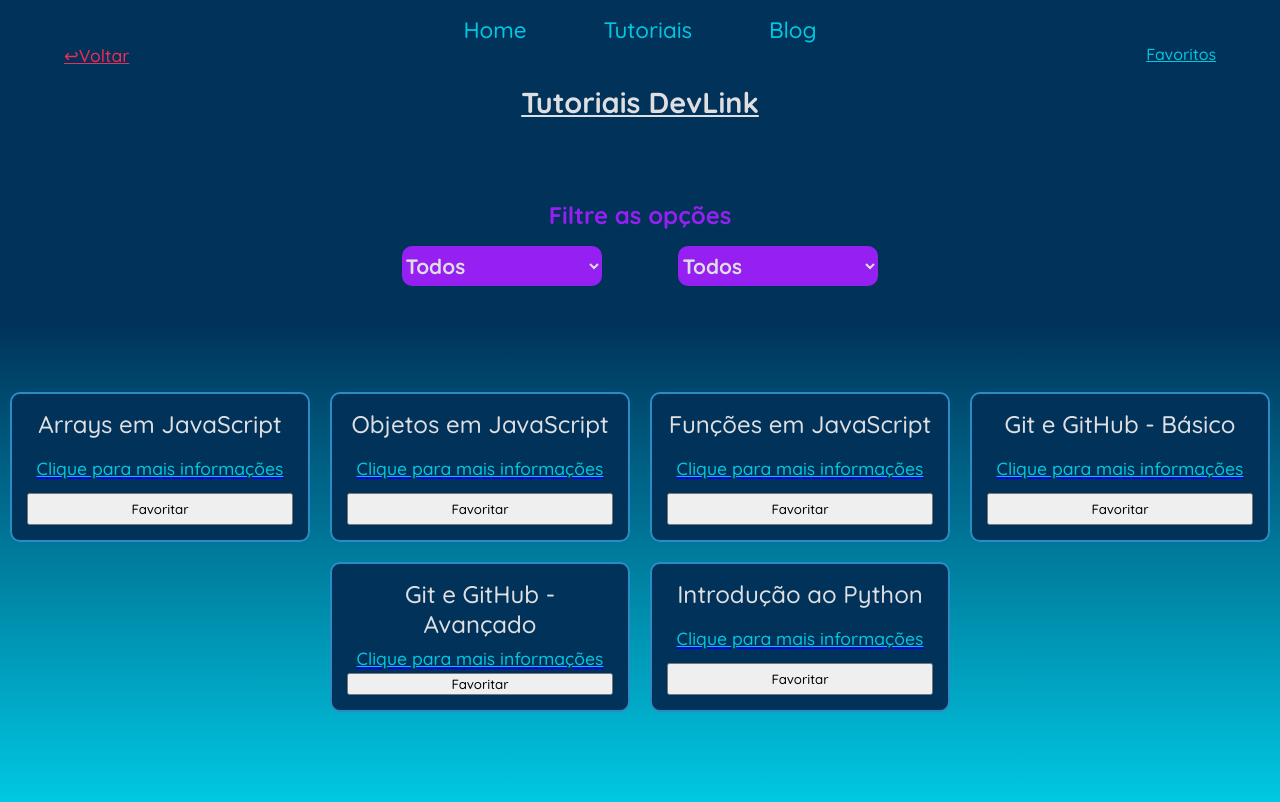
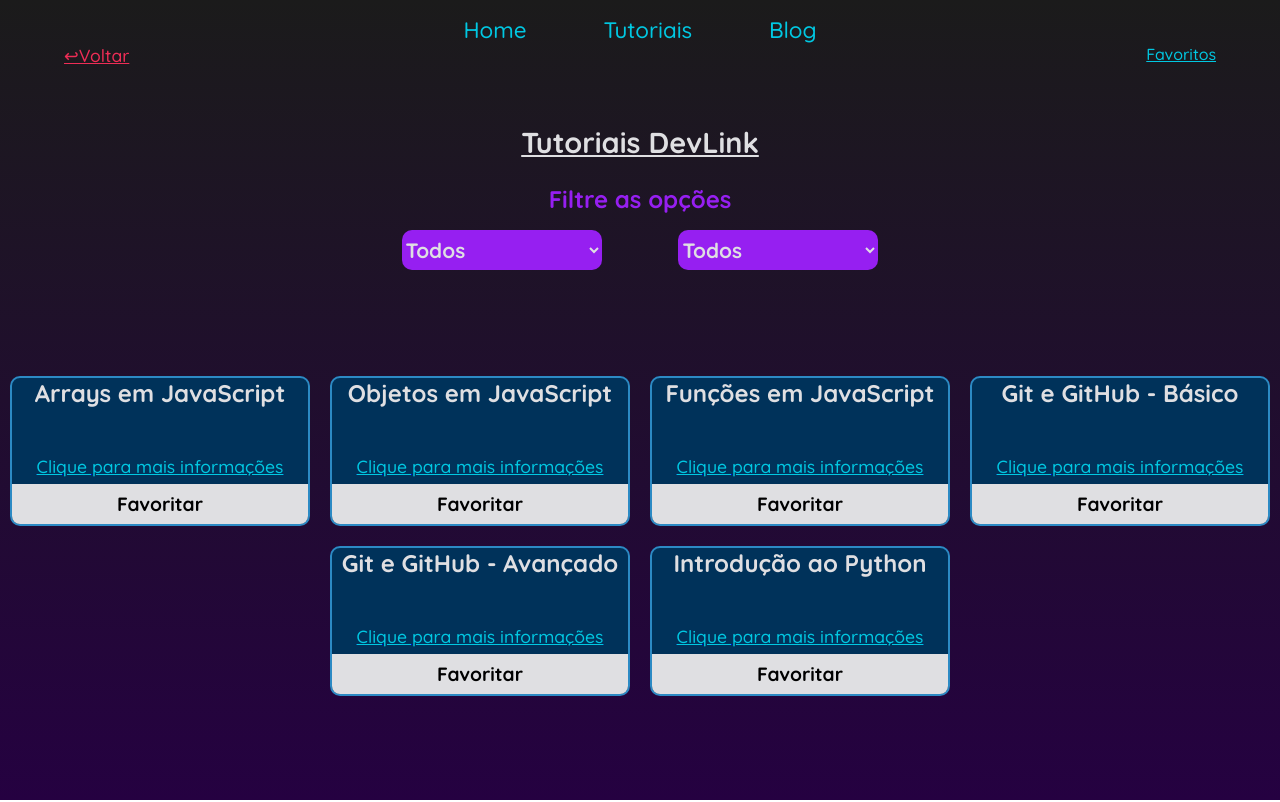
Before and after one commit to MthsLnk-gthb/dev-link, a React (Vite) app: page /tutoriais in a window 1280 px wide. Built offline with nearby package versions, Linux system fonts and the light colour scheme.

Commit message:
Codigo mais legivel

```diff
--- /dev/null
+++ b/src/Components/Filtros/Filtros.jsx
@@ -0,0 +1,44 @@
+import PropTypes from 'prop-types'
+
+const Filtros = ({handleFiltro, filtroTopico, topicos, filtroNivel, niveis}) => {
+  return (
+    <section className="filtros-tutoriais">
+      <h2>Filtre as opções</h2>
+      <select
+        name="topico"
+        onChange={handleFiltro}
+        value={filtroTopico}
+        className="select-filtros"
+      >
+        {topicos.map((topico) => (
+          <option key={topico} value={topico}>
+            {topico}
+          </option>
+        ))}
+      </select>
+
+      <select
+        name="nivel"
+        onChange={handleFiltro}
+        value={filtroNivel}
+        className="select-filtros"
+      >
+        {niveis.map((nivel) => (
+          <option key={nivel} value={nivel}>
+            {nivel}
+          </option>
+        ))}
+      </select>
+    </section>
+  );
+}
+
+Filtros.propTypes = {
+  handleFiltro: PropTypes.func.isRequired,
+  filtroTopico: PropTypes.string.isRequired,
+  topicos: PropTypes.arrayOf(PropTypes.string).isRequired,
+  filtroNivel: PropTypes.string.isRequired,
+  niveis: PropTypes.arrayOf(PropTypes.string).isRequired,
+};
+
+export default Filtros
--- a/src/routes/Favoritos/Favoritos.jsx
+++ b/src/routes/Favoritos/Favoritos.jsx
@@ -1,20 +1,3 @@
-/*import Voltar from "../../Components/Voltar";
-
-const Favoritos = () => {
-  return (
-    <main>
-      <Voltar rotaDestino="/tutoriais" />
-      <h1>Favoritos</h1>
-    </main>
-  );
-};
-
-export default Favoritos;
-*/
-
-// Favoritos.jsx
-// Favoritos.jsx
-
 import { Link } from "react-router-dom";
 import Voltar from "../../Components/Voltar";
 import { useFavoritos } from "../../Context/FavoritosContext";
@@ -29,17 +12,22 @@ const Favoritos = () => {
   return (
     <main>
       <Voltar rotaDestino="/tutoriais" />
-      <h1>Favoritos</h1>
+      <h1 className="nome-pagina">Favoritos</h1>
+      <article className="lista-de-tutoriais">
       {favoritos.map((favorito) => (
-        <div key={favorito.id}>
+        <section className="caixa-tutorial" key={favorito.id}>
+          <h3>{favorito.title}</h3>
           <Link to={`/tutoriais/${favorito.id}`}>
-            {favorito.title}
+            <span>
+              Mais informações
+            </span>
           </Link>
-          <button onClick={() => handleRemoverFavorito(favorito.id)}>
+          <button onClick={() => handleRemoverFavorito(favorito.id)} className="botao-favoritar">
             Remover dos Favoritos
           </button>
-        </div>
+        </section>
       ))}
+      </article>
     </main>
   );
 };
--- a/src/routes/Tutoriais/Tutoriais.jsx
+++ b/src/routes/Tutoriais/Tutoriais.jsx
@@ -1,9 +1,13 @@
-/*import { Link } from "react-router-dom";
+import { Link } from "react-router-dom";
 import { arrayTutoriais } from "./listaDeTutoriais";
 import { useState } from "react";
 import Voltar from "../../Components/Voltar";
+import { useFavoritos } from "../../Context/FavoritosContext";
+import Filtros from "../../Components/Filtros/Filtros";
 
 const Tutoriais = () => {
+  const { adicionarFavorito, favoritos } = useFavoritos();
+
   const [filtroTopico, setFiltroTopico] = useState("Todos");
   const [filtroNivel, setFiltroNivel] = useState("Todos");
 
@@ -15,6 +19,10 @@ const Tutoriais = () => {
     } else if (name === "nivel") {
       setFiltroNivel(value);
     }
+  };
+
+  const salvarFavoritosNoLocalStorage = () => {
+    localStorage.setItem("favoritos", JSON.stringify(favoritos));
   };
 
   const tutoriaisFiltrados = arrayTutoriais.filter(
@@ -34,75 +42,44 @@ const Tutoriais = () => {
   ];
   const niveis = ["Todos", "Basico", "Intermediario", "Avançado"];
 
-  const [favoritos, setFavoritos] = useState([]);
-
-  const favoritarTutorial = (tutorialId) => {
-    const tutorialFavorito = arrayTutoriais.find(
-      (tutorial) => tutorial.id === tutorialId
-    );
-
-    if (tutorialFavorito && !favoritos.includes(tutorialFavorito)) {
-      setFavoritos([...favoritos, tutorialFavorito]);
-    }
-
-    console.log("Favoritos:", favoritos)
-  };
-
   return (
     <>
       <Voltar rotaDestino="/" />
       <Link to={"/favoritos"} favoritos={favoritos} className="link-favoritos">
         Favoritos
       </Link>
-      <h1 className="nome-pagina">Tutoriais DevLink</h1>
+
       <main className="tutoriais-page">
-        <section className="filtros-tutoriais">
-          <h2>Filtre as opções</h2>
-          <select
-            name="topico"
-            onChange={handleFiltro}
-            value={filtroTopico}
-            className="select-filtros"
-          >
-            {topicos.map((topico) => (
-              <option key={topico} value={topico}>
-                {topico}
-              </option>
-            ))}
-          </select>
-
-          <select
-            name="nivel"
-            onChange={handleFiltro}
-            value={filtroNivel}
-            className="select-filtros"
-          >
-            {niveis.map((nivel) => (
-              <option key={nivel} value={nivel}>
-                {nivel}
-              </option>
-            ))}
-          </select>
-        </section>
+        <h1 className="nome-pagina">Tutoriais DevLink</h1>
+        <Filtros
+          handleFiltro={handleFiltro}
+          filtroTopico={filtroTopico}
+          filtroNivel={filtroNivel}
+          topicos={topicos}
+          niveis={niveis}
+        />
 
         <article className="lista-de-tutoriais">
           {tutoriaisFiltrados.length > 0 ? (
             tutoriaisFiltrados.map((tutorial) => (
-              <div className="caixa-tutorial" key={tutorial.id}>
-                {tutorial.title}
-
+              <section className="caixa-tutorial" key={tutorial.id}>
+                <h3>{tutorial.title}</h3>
                 <Link to={`/tutoriais/${tutorial.id}`} key={tutorial.id}>
-                  <span className="mais-informacoes">
+                  <span>
                     Clique para mais informações
                   </span>
                 </Link>
                 <button
-                  onClick={(e) =>{ e.preventDefault(), favoritarTutorial(tutorial.id)}}
+                  onClick={(e) => {
+                    e.preventDefault();
+                    adicionarFavorito(tutorial);
+                    salvarFavoritosNoLocalStorage();
+                  }}
                   className="botao-favoritar"
                 >
                   Favoritar
                 </button>
-              </div>
+              </section>
             ))
           ) : (
             <span className="nenhum-tutorial-encontrado">
@@ -116,124 +93,3 @@ const Tutoriais = () => {
 };
 
 export default Tutoriais;
-*/
-
-// Tutoriais.jsx
-import { Link } from "react-router-dom";
-import { arrayTutoriais } from "./listaDeTutoriais";
-import { useState } from "react";
-import Voltar from "../../Components/Voltar";
-import { useFavoritos } from "../../Context/FavoritosContext";
-
-const Tutoriais = () => {
-  const { adicionarFavorito, favoritos } = useFavoritos(); // Use o contexto de favoritos
-
-  // Estado local para filtragem
-  const [filtroTopico, setFiltroTopico] = useState("Todos");
-  const [filtroNivel, setFiltroNivel] = useState("Todos");
-
-  // Manipuladores de eventos para filtros
-  const handleFiltro = (e) => {
-    const { name, value } = e.target;
-
-    if (name === "topico") {
-      setFiltroTopico(value);
-    } else if (name === "nivel") {
-      setFiltroNivel(value);
-    }
-  };
-
-    const salvarFavoritosNoLocalStorage = () => {
-      localStorage.setItem("favoritos", JSON.stringify(favoritos));
-    };
-
-  // Filtrar tutoriais com base nos critérios
-  const tutoriaisFiltrados = arrayTutoriais.filter(
-    (tutorial) =>
-      (filtroTopico === "Todos" || tutorial.topico === filtroTopico) &&
-      (filtroNivel === "Todos" || tutorial.nivel === filtroNivel)
-  );
-
-  // Tópicos e níveis disponíveis
-  const topicos = [
-    "Todos",
-    "JavaScript",
-    "HTML",
-    "CSS",
-    "Python",
-    "Outros da Web",
-    "Git e GitHub",
-  ];
-  const niveis = ["Todos", "Basico", "Intermediario", "Avançado"];
-
-  return (
-    <>
-      <Voltar rotaDestino="/" />
-      <Link to={"/favoritos"} favoritos={favoritos} className="link-favoritos">
-        Favoritos
-      </Link>
-      <h1 className="nome-pagina">Tutoriais DevLink</h1>
-      <main className="tutoriais-page">
-        <section className="filtros-tutoriais">
-          <h2>Filtre as opções</h2>
-          <select
-            name="topico"
-            onChange={handleFiltro}
-            value={filtroTopico}
-            className="select-filtros"
-          >
-            {topicos.map((topico) => (
-              <option key={topico} value={topico}>
-                {topico}
-              </option>
-            ))}
-          </select>
-
-          <select
-            name="nivel"
-            onChange={handleFiltro}
-            value={filtroNivel}
-            className="select-filtros"
-          >
-            {niveis.map((nivel) => (
-              <option key={nivel} value={nivel}>
-                {nivel}
-              </option>
-            ))}
-          </select>
-        </section>
-
-        <article className="lista-de-tutoriais">
-          {tutoriaisFiltrados.length > 0 ? (
-            tutoriaisFiltrados.map((tutorial) => (
-              <div className="caixa-tutorial" key={tutorial.id}>
-                {tutorial.title}
-                <Link to={`/tutoriais/${tutorial.id}`} key={tutorial.id}>
-                  <span className="mais-informacoes">
-                    Clique para mais informações
-                  </span>
-                </Link>
-                <button
-                  onClick={(e) => {
-                    e.preventDefault();
-                    adicionarFavorito(tutorial);
-                    salvarFavoritosNoLocalStorage()
-                  }}
-                  className="botao-favoritar"
-                >
-                  Favoritar
-                </button>
-              </div>
-            ))
-          ) : (
-            <span className="nenhum-tutorial-encontrado">
-              <p>Nenhum tutorial encontrado com os filtros selecionados.</p>
-            </span>
-          )}
-        </article>
-      </main>
-    </>
-  );
-};
-
-export default Tutoriais;
--- a/src/styles/styles.scss
+++ b/src/styles/styles.scss
@@ -24,7 +24,7 @@ body {
   justify-content: center;
   text-align: center;
   min-height: 100vh;
-  background-image: linear-gradient(to bottom, $dark-blue 40%, $fluo-blue);
+  background-image: linear-gradient(to bottom, $black, $purple);
 }
 
 .nome-pagina {
@@ -129,7 +129,10 @@ p {
 }
 
 .quem-sou > h1 {
-  font-size: 1.6rem;
+  color: $white-font;
+  text-decoration: underline;
+  font-size: 1.7rem;
+  margin-top: 5vh;
 }
 
 .quem-sou > p {
@@ -137,8 +140,8 @@ p {
 }
 
 .foto-matheus {
-  width: 250px;
-  height: 250px;
+  width: 220px;
+  height: 220px;
   object-fit: cover;
   border-radius: 50%;
   margin-top: 5vh;
@@ -191,16 +194,14 @@ p {
 
 .caixa-tutorial {
   display: grid;
-  color: $white-font;
+  position: relative;
   width: 300px;
   height: 150px;
   background-color: $dark-blue;
   border: 2px solid $blue;
   margin: 10px;
-  text-decoration: none;
-  font-size: 1.5rem;
   border-radius: 10px;
-  padding: 15px;
+  overflow: hidden;
   transition: 0.3s linear;
 
   &:hover {
@@ -208,10 +209,41 @@ p {
   }
 }
 
-.mais-informacoes {
+.caixa-tutorial h3{
+  color: $white-font;
+  font-size: 1.5rem;
+}
+
+.caixa-tutorial span {
   font-size: 1.1rem;
   color: $fluo-blue;
   text-decoration: underline;
+}
+
+.botao-favoritar{
+  position: absolute;
+  bottom: 0;
+  margin: 0;
+  width: 100%;
+  height: 5dvh;
+  border-radius: 0 0 5px 5px;
+  border: none;
+  background-color: $white-font;
+
+  font-size: 1.2rem;
+  font-weight: $bold;
+
+  transition: ease-in;
+
+  &:hover {
+    cursor: pointer;
+    background-color: $black;
+    color: $white-font;
+    transition: 0.5s;
+  }
+  &:not(:hover) {
+    transition: 0.5s;
+  }
 }
 
 .nenhum-tutorial-encontrado {
```
